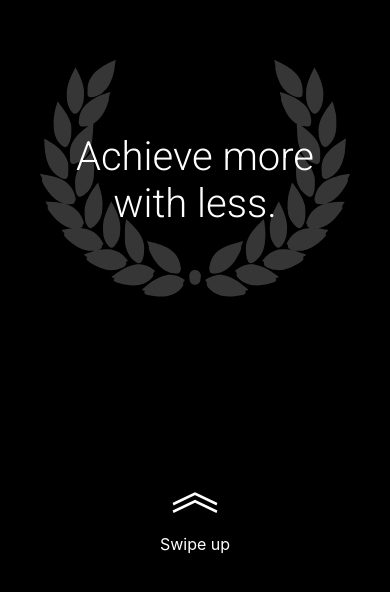
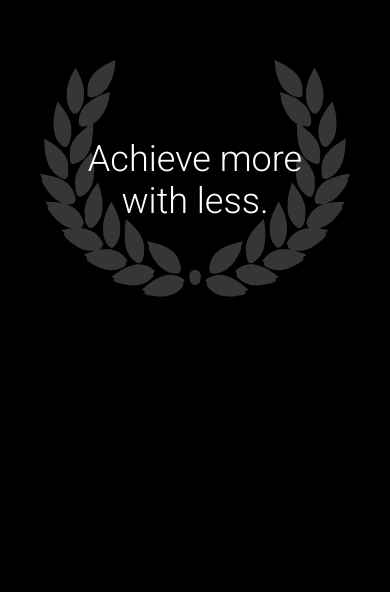
Before and after one commit to pzoghbi/pzoghbi.github.io, a React (Create React App) app: page / in a window 390 px wide. Shown: the part 242-834 px from the top of the page. Built offline with nearby package versions, Linux system fonts and the light colour scheme.

Commit message:
fix height on mobile devices

```diff
--- a/src/App.css
+++ b/src/App.css
@@ -22,7 +22,7 @@ html,
 
 .Slide {
     text-align: center;
-    font-size: 2.5em;
+    font-size: 2.25em;
     height: 100%;
     display: flex;
     flex-direction: column;
--- a/src/App.jsx
+++ b/src/App.jsx
@@ -26,7 +26,7 @@ let swipeMinDistance = 50;
 const clamp = (num, min, max) => Math.min(Math.max(num, min), max)
 
 const slideshowScroll = () => {
-    document.getElementById("App-Slideshow").style.top = '-' + (100 * slideIndex) + 'vh';
+    document.getElementById("App-Slideshow").style.top = '-' + (100 * slideIndex) + '%';
 
     instructionsDiv.style.opacity = 1;
 
@@ -185,7 +185,7 @@ function App() {
                     </div> */}
                 </div>
 
-                <div id="Instructions" className='FirstSlide'>
+                <div id="Instructions" className='FirstSlide FadeInWithDelay'>
                     <span className='Swipe-arrow'>︽</span>
                     <span id="Tooltip">Swipe up</span>
                 </div>
```
